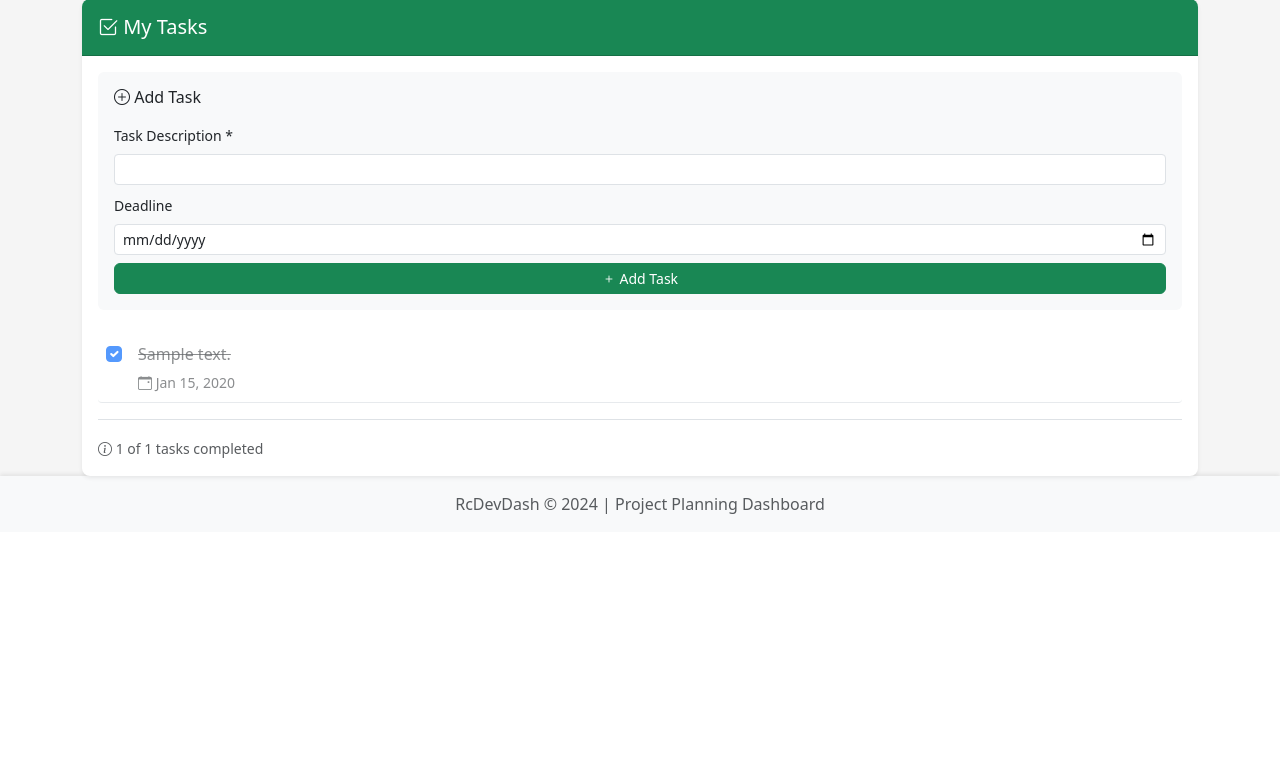
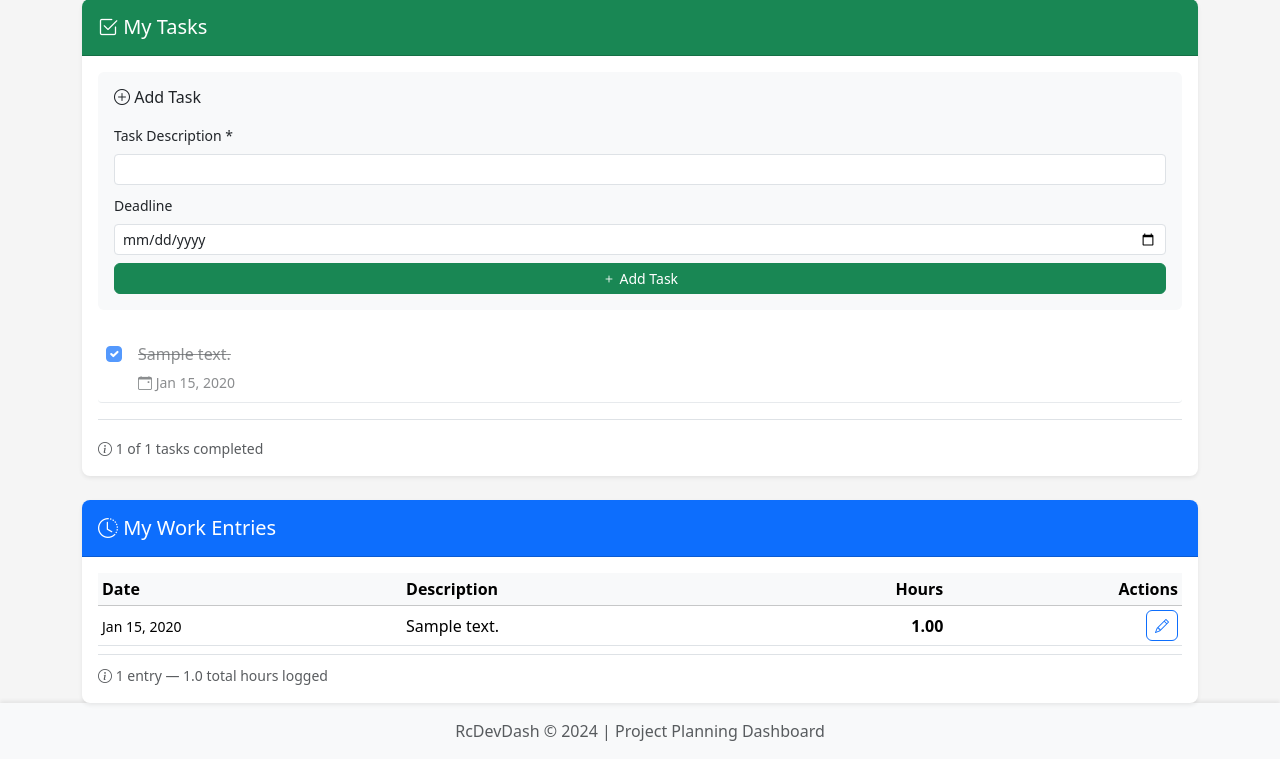
Before and after one commit to Right-Click-Dev/RcDevDash, a Flask app: page /project/1/dev-view in a window 1280 px wide. Shown: the part 418-1177 px from the top of the page. Before the commit the page ends 932 px from the top, so only its background shows below. Run offline with Flask 3, Linux system fonts and the light colour scheme; a user stored in the database is signed in; tables that the repository leaves empty hold one stand-in row (values such as "Sample post").

Commit message:
DevDash Updates

```diff
--- a/app.py
+++ b/app.py
@@ -199,7 +199,7 @@ def add_work_item():
 @app.route('/api/workitem/<int:workitem_id>/edit', methods=['POST'])
 @admin_required
 def edit_work_item(workitem_id):
-    """Edit a work item"""
+    """Edit a work item (admin only)"""
     try:
         work_item = WorkItem.query.get_or_404(workitem_id)
         project_id = work_item.project_id
@@ -226,6 +226,38 @@ def edit_work_item(workitem_id):
         db.session.rollback()
         flash(f'Error updating work item: {str(e)}', 'error')
         return redirect(url_for('project_detail', project_id=project_id))
+
+
+@app.route('/api/workitem/<int:workitem_id>/dev-edit', methods=['POST'])
+@login_required
+def dev_edit_work_item(workitem_id):
+    """Edit a work item (owner only - for developers editing their own submissions)"""
+    try:
+        work_item = WorkItem.query.get_or_404(workitem_id)
+        project_id = work_item.project_id
+
+        # Only the creator can edit their own work items
+        if work_item.created_by_id != current_user.id:
+            abort(403)
+
+        description = request.form.get('description')
+        hours = float(request.form.get('hours', 0))
+
+        if not description or hours <= 0:
+            flash('Description and valid hours are required.', 'error')
+            return redirect(url_for('dev_project_view', project_id=project_id))
+
+        work_item.description = description
+        work_item.hours = hours
+
+        db.session.commit()
+        flash('Work entry updated successfully!', 'success')
+        return redirect(url_for('dev_project_view', project_id=project_id))
+
+    except Exception as e:
+        db.session.rollback()
+        flash(f'Error updating work entry: {str(e)}', 'error')
+        return redirect(url_for('dev_project_view', project_id=project_id))
 
 
 @app.route('/api/workitem/<int:workitem_id>/delete', methods=['POST'])
@@ -298,7 +330,8 @@ def toggle_task(task_id):
                     project_id=task.project_id,
                     description=notes or f"Completed task: {task.description}",
                     hours=hours_val,
-                    work_date=datetime.utcnow()
+                    work_date=datetime.utcnow(),
+                    created_by_id=current_user.id
                 )
                 db.session.add(work_item)
 
@@ -309,6 +342,38 @@ def toggle_task(task_id):
     except Exception as e:
         db.session.rollback()
         return jsonify({'success': False, 'error': str(e)}), 500
+
+
+@app.route('/api/task/<int:task_id>/dev-edit', methods=['POST'])
+@login_required
+def dev_edit_task(task_id):
+    """Edit a task (for developers editing their own tasks)"""
+    try:
+        task = Task.query.get_or_404(task_id)
+        project_id = task.project_id
+
+        # Only the assigned developer can edit their own tasks
+        if task.assigned_to_id != current_user.id:
+            abort(403)
+
+        description = request.form.get('description')
+        deadline_str = request.form.get('deadline')
+
+        if not description:
+            flash('Task description is required.', 'error')
+            return redirect(url_for('dev_project_view', project_id=project_id))
+
+        task.description = description
+        task.deadline = datetime.strptime(deadline_str, '%Y-%m-%d').date() if deadline_str else None
+
+        db.session.commit()
+        flash('Task updated successfully!', 'success')
+        return redirect(url_for('dev_project_view', project_id=project_id))
+
+    except Exception as e:
+        db.session.rollback()
+        flash(f'Error updating task: {str(e)}', 'error')
+        return redirect(url_for('dev_project_view', project_id=project_id))
 
 
 @app.route('/api/task/<int:task_id>/delete', methods=['POST'])
@@ -374,7 +439,8 @@ def dev_project_view(project_id):
     """Developer-focused project view showing only their tasks"""
     project = Project.query.get_or_404(project_id)
     my_tasks = Task.query.filter_by(project_id=project_id, assigned_to_id=current_user.id).order_by(Task.completed, Task.deadline).all()
-    return render_template('dev_project_view.html', project=project, tasks=my_tasks, now=datetime.now())
+    my_work_items = WorkItem.query.filter_by(project_id=project_id, created_by_id=current_user.id).order_by(WorkItem.work_date.desc()).all()
+    return render_template('dev_project_view.html', project=project, tasks=my_tasks, work_items=my_work_items, now=datetime.now())
 
 
 @app.route('/report/<int:project_id>')
--- a/models.py
+++ b/models.py
@@ -140,7 +140,11 @@ class WorkItem(db.Model):
     description = db.Column(db.Text, nullable=False)
     hours = db.Column(db.Float, nullable=False)
     work_date = db.Column(db.DateTime, default=datetime.utcnow)
+    created_by_id = db.Column(db.Integer, db.ForeignKey('users.id'), nullable=True)
     created_at = db.Column(db.DateTime, default=datetime.utcnow)
+
+    # Relationships
+    created_by = db.relationship('User', backref='work_items_created', foreign_keys=[created_by_id])
 
     def __repr__(self):
         return f'<WorkItem {self.id}: {self.hours}hrs>'
--- a/templates/dev_project_view.html
+++ b/templates/dev_project_view.html
@@ -105,6 +105,11 @@
                     </small>
                     {% endif %}
                 </div>
+                {% if not task.completed %}
+                <button class="btn btn-sm btn-outline-secondary ms-2" data-bs-toggle="modal" data-bs-target="#editTaskModal{{ task.id }}" title="Edit task">
+                    <i class="bi bi-pencil"></i>
+                </button>
+                {% endif %}
             </div>
             {% endfor %}
         </div>
@@ -117,6 +122,52 @@
         </div>
         {% else %}
         <p class="text-muted text-center">No tasks assigned to you for this project.</p>
+        {% endif %}
+    </div>
+</div>
+
+<!-- My Work Entries Section -->
+<div class="card shadow-sm mt-4">
+    <div class="card-header bg-primary text-white">
+        <h5 class="mb-0"><i class="bi bi-clock-history"></i> My Work Entries</h5>
+    </div>
+    <div class="card-body">
+        {% if work_items %}
+        <div class="table-responsive">
+            <table class="table table-sm table-hover align-middle mb-0">
+                <thead class="table-light">
+                    <tr>
+                        <th>Date</th>
+                        <th>Description</th>
+                        <th class="text-end">Hours</th>
+                        <th class="text-end">Actions</th>
+                    </tr>
+                </thead>
+                <tbody>
+                    {% for item in work_items %}
+                    <tr>
+                        <td><small>{{ item.work_date|dateformat('%b %d, %Y') }}</small></td>
+                        <td>{{ item.description }}</td>
+                        <td class="text-end fw-bold">{{ "%.2f"|format(item.hours) }}</td>
+                        <td class="text-end">
+                            <button class="btn btn-sm btn-outline-primary" data-bs-toggle="modal" data-bs-target="#editWorkItemModal{{ item.id }}" title="Edit entry">
+                                <i class="bi bi-pencil"></i>
+                            </button>
+                        </td>
+                    </tr>
+                    {% endfor %}
+                </tbody>
+            </table>
+        </div>
+        <div class="mt-2 pt-2 border-top">
+            <small class="text-muted">
+                <i class="bi bi-info-circle"></i>
+                {{ work_items|length }} entr{{ 'y' if work_items|length == 1 else 'ies' }} &mdash;
+                {{ "%.1f"|format(work_items|sum(attribute='hours')) }} total hours logged
+            </small>
+        </div>
+        {% else %}
+        <p class="text-muted text-center mb-0">No work entries yet. Complete a task to log time.</p>
         {% endif %}
     </div>
 </div>
@@ -149,6 +200,68 @@
         </div>
     </div>
 </div>
+
+<!-- Edit Task Modals -->
+{% for task in tasks %}
+{% if not task.completed %}
+<div class="modal fade" id="editTaskModal{{ task.id }}" tabindex="-1">
+    <div class="modal-dialog">
+        <div class="modal-content">
+            <div class="modal-header bg-secondary text-white">
+                <h5 class="modal-title"><i class="bi bi-pencil"></i> Edit Task</h5>
+                <button type="button" class="btn-close btn-close-white" data-bs-dismiss="modal"></button>
+            </div>
+            <form method="POST" action="{{ url_for('dev_edit_task', task_id=task.id) }}">
+                <div class="modal-body">
+                    <div class="mb-3">
+                        <label for="edit_task_desc_{{ task.id }}" class="form-label">Description *</label>
+                        <input type="text" class="form-control" id="edit_task_desc_{{ task.id }}" name="description" value="{{ task.description }}" required>
+                    </div>
+                    <div class="mb-3">
+                        <label for="edit_task_deadline_{{ task.id }}" class="form-label">Deadline</label>
+                        <input type="date" class="form-control" id="edit_task_deadline_{{ task.id }}" name="deadline" value="{{ task.deadline|dateformat('%Y-%m-%d') if task.deadline else '' }}">
+                    </div>
+                </div>
+                <div class="modal-footer">
+                    <button type="button" class="btn btn-secondary" data-bs-dismiss="modal">Cancel</button>
+                    <button type="submit" class="btn btn-primary"><i class="bi bi-save"></i> Save Changes</button>
+                </div>
+            </form>
+        </div>
+    </div>
+</div>
+{% endif %}
+{% endfor %}
+
+<!-- Edit Work Item Modals -->
+{% for item in work_items %}
+<div class="modal fade" id="editWorkItemModal{{ item.id }}" tabindex="-1">
+    <div class="modal-dialog">
+        <div class="modal-content">
+            <div class="modal-header bg-primary text-white">
+                <h5 class="modal-title"><i class="bi bi-pencil"></i> Edit Work Entry</h5>
+                <button type="button" class="btn-close btn-close-white" data-bs-dismiss="modal"></button>
+            </div>
+            <form method="POST" action="{{ url_for('dev_edit_work_item', workitem_id=item.id) }}">
+                <div class="modal-body">
+                    <div class="mb-3">
+                        <label for="edit_wi_desc_{{ item.id }}" class="form-label">Description *</label>
+                        <textarea class="form-control" id="edit_wi_desc_{{ item.id }}" name="description" rows="3" required>{{ item.description }}</textarea>
+                    </div>
+                    <div class="mb-3">
+                        <label for="edit_wi_hours_{{ item.id }}" class="form-label">Hours *</label>
+                        <input type="number" class="form-control" id="edit_wi_hours_{{ item.id }}" name="hours" step="0.25" min="0.25" value="{{ item.hours }}" required>
+                    </div>
+                </div>
+                <div class="modal-footer">
+                    <button type="button" class="btn btn-secondary" data-bs-dismiss="modal">Cancel</button>
+                    <button type="submit" class="btn btn-primary"><i class="bi bi-save"></i> Save Changes</button>
+                </div>
+            </form>
+        </div>
+    </div>
+</div>
+{% endfor %}
 {% endblock %}
 
 {% block extra_js %}
```
Also changed, not shown: migrate_workitem_creator.py (added, +43 -0 lines).
